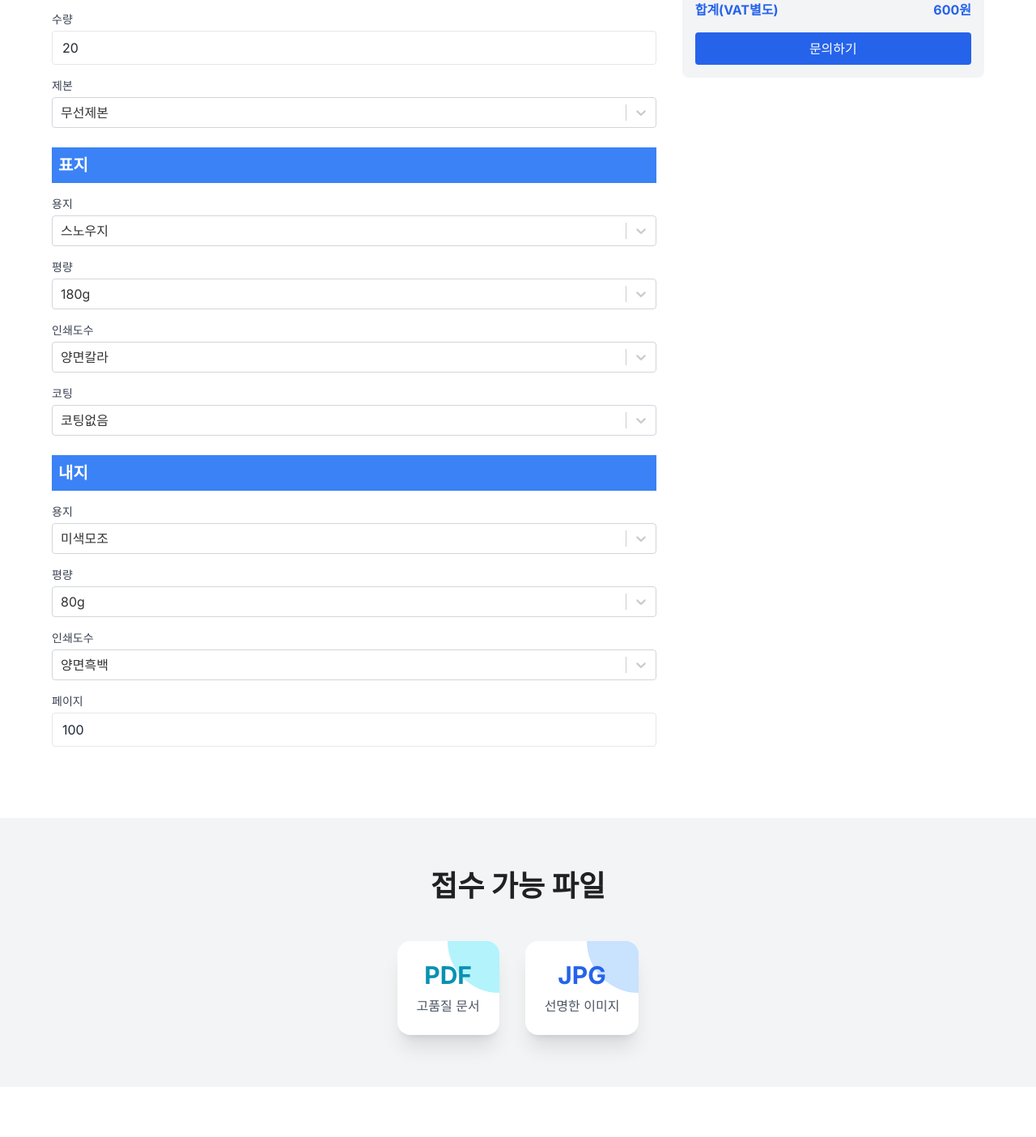
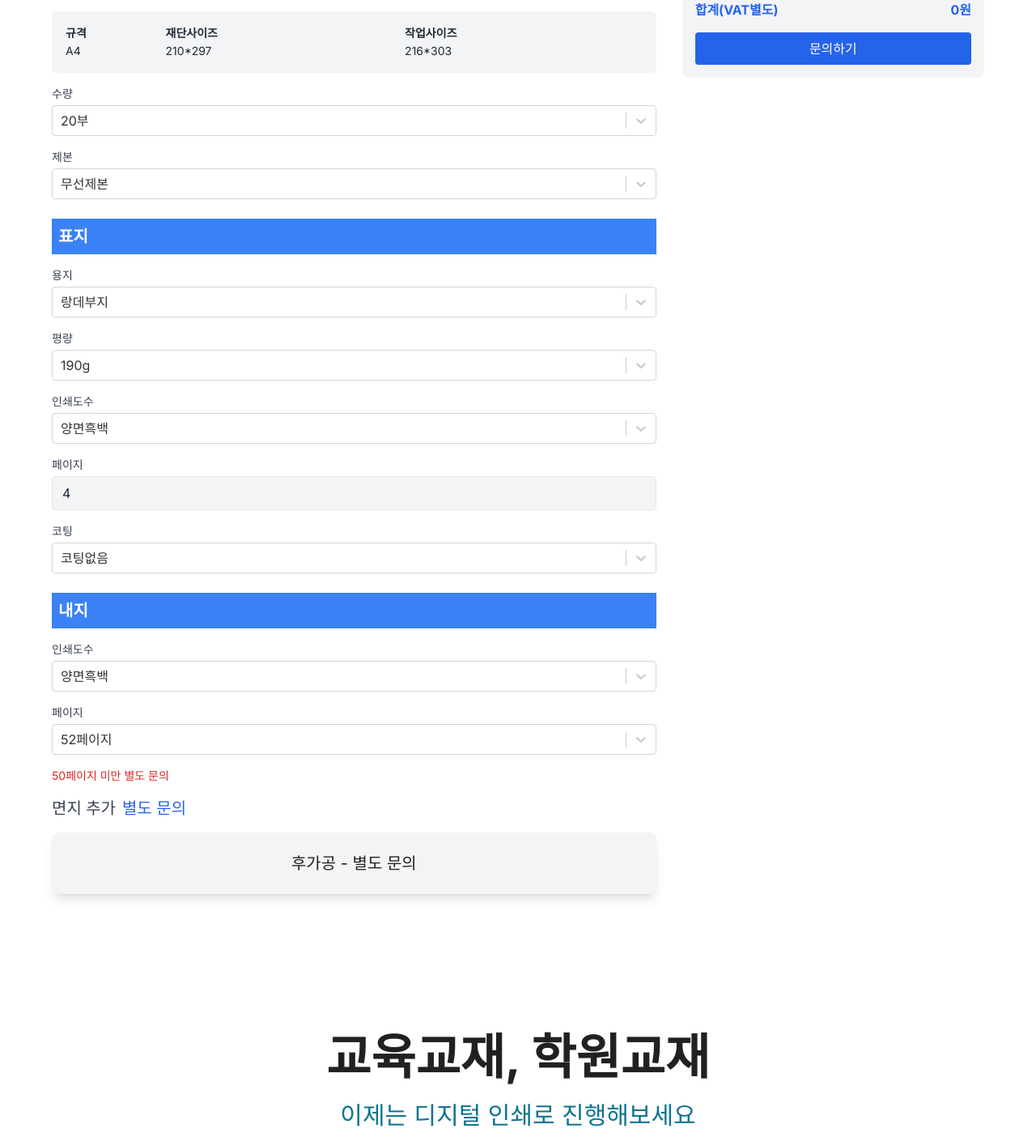
Before and after one commit to seong-il-web/estimate, a Next.js app: page / in a window 1280 px wide. Shown: the part 836-2240 px from the top of the page at 81% size. Built offline with nearby package versions, Linux system fonts and the light colour scheme.

Commit message:
옵션 추가

```diff
--- a/src/_pages/HomePage.tsx
+++ b/src/_pages/HomePage.tsx
@@ -21,6 +21,12 @@ import Select, { SingleValue } from "react-select";
 import { calculatePrice } from "@/_utils";
 
 type OptionType = { value: string; label: string };
+
+const sizeInfo = {
+  A4: { 재단사이즈: "210*297", 작업사이즈: "216*303" },
+  B5: { 재단사이즈: "182*257", 작업사이즈: "182*2563" },
+  A5: { 재단사이즈: "148*210", 작업사이즈: "154*216" },
+};
 
 export default function Home() {
   useEffect(() => {
@@ -46,23 +52,51 @@ export default function Home() {
     return () => window.removeEventListener("scroll", handleScroll);
   }, []);
 
-  const [selectedSize, setSelectedSize] = useState<OptionType | null>({ value: "B5", label: "B5(188mm X 257mm)" });
-  const [quantity, setQuantity] = useState<number>(20);
   const [binding, setBinding] = useState<OptionType | null>({ value: "무선제본", label: "무선제본" });
-  const [coverPaper, setCoverPaper] = useState<OptionType | null>({ value: "스노우지", label: "스노우지" });
+  const [coverPaper, setCoverPaper] = useState<OptionType | null>({ value: "랑데부지", label: "랑데부지" });
   const [coverWeight, setCoverWeight] = useState<OptionType | null>({ value: "180", label: "180g" });
-  const [coverPrinting, setCoverPrinting] = useState<OptionType | null>({ value: "양면칼라", label: "양면칼라" });
   const [coverCoating, setCoverCoating] = useState<OptionType | null>({ value: "코팅없음", label: "코팅없음" });
   const [innerPaper, setInnerPaper] = useState<OptionType | null>({ value: "미색모조", label: "미색모조" });
   const [innerWeight, setInnerWeight] = useState<OptionType | null>({ value: "80", label: "80g" });
   const [innerPrinting, setInnerPrinting] = useState<OptionType | null>({ value: "양면흑백", label: "양면흑백" });
-  const [innerPages, setInnerPages] = useState<number>(100);
+  const [outPrinting, setOutPrinting] = useState<OptionType | null>({ value: "양면흑백", label: "양면흑백" });
   const [estimatedPrice, setEstimatedPrice] = useState<number>(0);
 
+  const [selectedSize, setSelectedSize] = useState<OptionType | null>({ value: "A4", label: "A4(210mm X 297mm)" });
+  const [quantity, setQuantity] = useState<OptionType>({ value: "20", label: "20부" });
+
+  const [coverPages, setCoverPages] = useState(4);
+  const [innerPages, setInnerPages] = useState(52);
+
+  const generateInnerPageOptions = () => {
+    let options = [];
+    for (let i = 52; i <= 1000; i += 4) {
+      options.push({ value: i.toString(), label: `${i}페이지` });
+    }
+    return options;
+  };
+
+  const innerPageOptions = generateInnerPageOptions();
+
   const sizeOptions: OptionType[] = [
-    { value: "B5", label: "B5(188mm X 257mm)" },
     { value: "A4", label: "A4(210mm X 297mm)" },
     { value: "A5", label: "A5(148mm X 210mm)" },
+    { value: "B5", label: "B5(188mm X 257mm)" },
+  ];
+
+  const quantityOptions: OptionType[] = [
+    { value: "10", label: "10부" },
+    { value: "20", label: "20부" },
+    { value: "30", label: "30부" },
+    { value: "50", label: "50부" },
+    { value: "100", label: "100부" },
+    { value: "150", label: "150부" },
+    { value: "200", label: "200부" },
+    { value: "250", label: "250부" },
+    { value: "300", label: "300부" },
+    { value: "400", label: "400부" },
+    { value: "500", label: "500부" },
+    { value: "1000", label: "1000부" },
   ];
 
   const bindingOptions: OptionType[] = [
@@ -71,12 +105,19 @@ export default function Home() {
   ];
 
   const coverPaperOptions: OptionType[] = [
+    { value: "랑데부지", label: "랑데부지" },
     { value: "스노우지", label: "스노우지" },
-    { value: "랑데부지", label: "랑데부지" },
+    { value: "아트지", label: "아트지" },
   ];
 
   const getCoverWeightOptions = (paperType: string | undefined): OptionType[] => {
     switch (paperType) {
+      case "랑데부지":
+        return [
+          { value: "190", label: "190g" },
+          { value: "210", label: "210g" },
+          { value: "240", label: "240g" },
+        ];
       case "스노우지":
         return [
           { value: "180", label: "180g" },
@@ -84,11 +125,12 @@ export default function Home() {
           { value: "250", label: "250g" },
           { value: "300", label: "300g" },
         ];
-      case "랑데부지":
+      case "아트지":
         return [
-          { value: "190", label: "190g" },
-          { value: "210", label: "210g" },
-          { value: "240", label: "240g" },
+          { value: "180", label: "180g" },
+          { value: "200", label: "200g" },
+          { value: "250", label: "250g" },
+          { value: "300", label: "300g" },
         ];
       default:
         return [];
@@ -129,16 +171,16 @@ export default function Home() {
   ];
 
   useEffect(() => {
-    const price = calculatePrice({
-      coverPaper: coverPaper?.value,
-      coverWeight: coverWeight?.value,
-      innerWeight: innerWeight?.value,
-      binding: binding?.value,
-      innerPrinting: innerPrinting?.value,
-      innerPages,
-      quantity,
-    });
-    setEstimatedPrice(price);
+    // const price = calculatePrice({
+    //   coverPaper: coverPaper?.value,
+    //   coverWeight: coverWeight?.value,
+    //   innerWeight: innerWeight?.value,
+    //   binding: binding?.value,
+    //   innerPrinting: innerPrinting?.value,
+    //   innerPages,
+    //   quantity,
+    // });
+    setEstimatedPrice(0);
   }, [coverPaper, coverWeight, innerWeight, binding, innerPrinting, innerPages, quantity]);
 
   // Effect to update coverWeight when coverPaper changes
@@ -172,6 +214,7 @@ export default function Home() {
                   <div>
                     <label className="block text-sm font-medium text-gray-700 mb-1">규격</label>
                     <Select
+                      isSearchable={false}
                       options={sizeOptions}
                       value={selectedSize}
                       onChange={(option) => setSelectedSize(option)}
@@ -184,18 +227,46 @@ export default function Home() {
                       }}
                     />
                   </div>
+                  {selectedSize && (
+                    <div className="bg-gray-100 p-4 rounded-md">
+                      <table className="w-full text-sm">
+                        <thead>
+                          <tr>
+                            <th className="text-left font-semibold">규격</th>
+                            <th className="text-left font-semibold">재단사이즈</th>
+                            <th className="text-left font-semibold">작업사이즈</th>
+                          </tr>
+                        </thead>
+                        <tbody>
+                          <tr>
+                            <td>{selectedSize.value}</td>
+                            <td>{sizeInfo[selectedSize.value as keyof typeof sizeInfo].재단사이즈}</td>
+                            <td>{sizeInfo[selectedSize.value as keyof typeof sizeInfo].작업사이즈}</td>
+                          </tr>
+                        </tbody>
+                      </table>
+                    </div>
+                  )}
                   <div>
                     <label className="block text-sm font-medium text-gray-700 mb-1">수량</label>
-                    <input
-                      type="number"
+                    <Select
+                      isSearchable={false}
+                      options={quantityOptions}
                       value={quantity}
-                      onChange={(e) => setQuantity(Number(e.target.value))}
-                      className="w-full px-3 py-2 border rounded"
+                      onChange={(option) => setQuantity(option as OptionType)}
+                      styles={{
+                        control: (base) => ({
+                          ...base,
+                          borderColor: "#d1d5db",
+                          "&:hover": { borderColor: "#9ca3af" },
+                        }),
+                      }}
                     />
                   </div>
                   <div>
                     <label className="block text-sm font-medium text-gray-700 mb-1">제본</label>
                     <Select
+                      isSearchable={false}
                       options={bindingOptions}
                       value={binding}
                       onChange={(option) => setBinding(option)}
@@ -218,6 +289,7 @@ export default function Home() {
                   <div>
                     <label className="block text-sm font-medium text-gray-700 mb-1">용지</label>
                     <Select
+                      isSearchable={false}
                       options={coverPaperOptions}
                       value={coverPaper}
                       onChange={(option) => setCoverPaper(option)}
@@ -233,6 +305,7 @@ export default function Home() {
                   <div>
                     <label className="block text-sm font-medium text-gray-700 mb-1">평량</label>
                     <Select
+                      isSearchable={false}
                       options={getCoverWeightOptions(coverPaper?.value)}
                       value={coverWeight}
                       onChange={(option) => setCoverWeight(option)}
@@ -248,9 +321,10 @@ export default function Home() {
                   <div>
                     <label className="block text-sm font-medium text-gray-700 mb-1">인쇄도수</label>
                     <Select
-                      options={coverPrintingOptions}
-                      value={coverPrinting}
-                      onChange={(option) => setCoverPrinting(option)}
+                      isSearchable={false}
+                      options={innerPrintingOptions}
+                      value={outPrinting}
+                      onChange={(option) => setOutPrinting(option)}
                       styles={{
                         control: (base) => ({
                           ...base,
@@ -261,8 +335,18 @@ export default function Home() {
                     />
                   </div>
                   <div>
+                    <label className="block text-sm font-medium text-gray-700 mb-1">페이지</label>
+                    <input
+                      type="number"
+                      value={coverPages}
+                      readOnly
+                      className="w-full px-3 py-2 border rounded bg-gray-100"
+                    />
+                  </div>
+                  <div>
                     <label className="block text-sm font-medium text-gray-700 mb-1">코팅</label>
                     <Select
+                      isSearchable={false}
                       options={coverCoatingOptions}
                       value={coverCoating}
                       onChange={(option) => setCoverCoating(option)}
@@ -277,44 +361,13 @@ export default function Home() {
                   </div>
                 </div>
               </div>
-
-              {/* 내지 */}
               <div className="mb-6">
                 <h3 className="text-xl font-semibold mb-4 bg-blue-500 text-white p-2">내지</h3>
                 <div className="space-y-4">
                   <div>
-                    <label className="block text-sm font-medium text-gray-700 mb-1">용지</label>
-                    <Select
-                      options={innerPaperOptions}
-                      value={innerPaper}
-                      onChange={(option) => setInnerPaper(option)}
-                      styles={{
-                        control: (base) => ({
-                          ...base,
-                          borderColor: "#d1d5db",
-                          "&:hover": { borderColor: "#9ca3af" },
-                        }),
-                      }}
-                    />
-                  </div>
-                  <div>
-                    <label className="block text-sm font-medium text-gray-700 mb-1">평량</label>
-                    <Select
-                      options={getInnerWeightOptions(innerPaper?.value)}
-                      value={innerWeight}
-                      onChange={(option) => setInnerWeight(option)}
-                      styles={{
-                        control: (base) => ({
-                          ...base,
-                          borderColor: "#d1d5db",
-                          "&:hover": { borderColor: "#9ca3af" },
-                        }),
-                      }}
-                    />
-                  </div>
-                  <div>
                     <label className="block text-sm font-medium text-gray-700 mb-1">인쇄도수</label>
                     <Select
+                      isSearchable={false}
                       options={innerPrintingOptions}
                       value={innerPrinting}
                       onChange={(option) => setInnerPrinting(option)}
@@ -329,12 +382,27 @@ export default function Home() {
                   </div>
                   <div>
                     <label className="block text-sm font-medium text-gray-700 mb-1">페이지</label>
-                    <input
-                      type="number"
-                      value={innerPages}
-                      onChange={(e) => setInnerPages(Number(e.target.value))}
-                      className="w-full px-3 py-2 border rounded"
+                    <Select
+                      isSearchable={false}
+                      options={innerPageOptions}
+                      value={innerPageOptions.find((option) => option.value === innerPages.toString())}
+                      onChange={(option) => setInnerPages(Number(option?.value))}
+                      styles={{
+                        control: (base) => ({
+                          ...base,
+                          borderColor: "#d1d5db",
+                          "&:hover": { borderColor: "#9ca3af" },
+                        }),
+                      }}
                     />
+                  </div>
+                  <div className="text-sm text-red-600">50페이지 미만 별도 문의</div>
+                  <div className="flex items-center">
+                    <span className="text-xl font-medium text-gray-700 mr-2">면지 추가</span>
+                    <span className="text-xl text-blue-600">별도 문의</span>
+                  </div>
+                  <div className="mt-8 sm:mt-12 text-center bg-gray-100 p-4 sm:p-6 rounded-lg shadow-lg">
+                    <p className="text-base sm:text-lg md:text-xl mb-2 text-[#212121] mb-[0px]">후가공 - 별도 문의</p>
                   </div>
                 </div>
               </div>
@@ -362,6 +430,32 @@ export default function Home() {
                   문의하기
                 </button>
               </div>
+            </div>
+          </div>
+        </div>
+      </section>
+
+      <section id="home" className="min-h-screen flex items-center px-4 sm:px-6 lg:px-8 py-12 sm:py-16 bg-white">
+        <div className="container mx-auto flex flex-col items-center">
+          <div className="w-full mb-8 sm:mb-12 text-center">
+            <h2 className="text-3xl sm:text-4xl md:text-5xl lg:text-6xl font-bold mb-4 sm:mb-6 text-[#212121]">
+              교육교재, 학원교재
+            </h2>
+            <p className="text-lg sm:text-xl md:text-2xl lg:text-3xl text-cyan-700 mb-2 sm:mb-4">
+              이제는 디지털 인쇄로 진행해보세요
+            </p>
+            <p className="text-base sm:text-lg md:text-xl lg:text-2xl text-gray-600 mb-1 sm:mb-2">
+              디지털 윤전의 품질보다 고퀄리티의 품질과
+            </p>
+            <p className="text-base sm:text-lg md:text-xl lg:text-2xl text-gray-600">
+              고객을 만족 시키는 가격으로 성일과 함께하세요
+            </p>
+          </div>
+          <div className="w-full aspect-video max-w-2xl mx-auto">
+            <div className="w-full h-full bg-gradient-to-br from-cyan-500 to-blue-600 flex justify-center items-center rounded-lg shadow-2xl transform hover:scale-105 transition-transform duration-300">
+              <span className="text-white text-3xl sm:text-lg md:text-xl lg:text-5xl font-bold">
+                고품질 디지털 인쇄
+              </span>
             </div>
           </div>
         </div>
```
